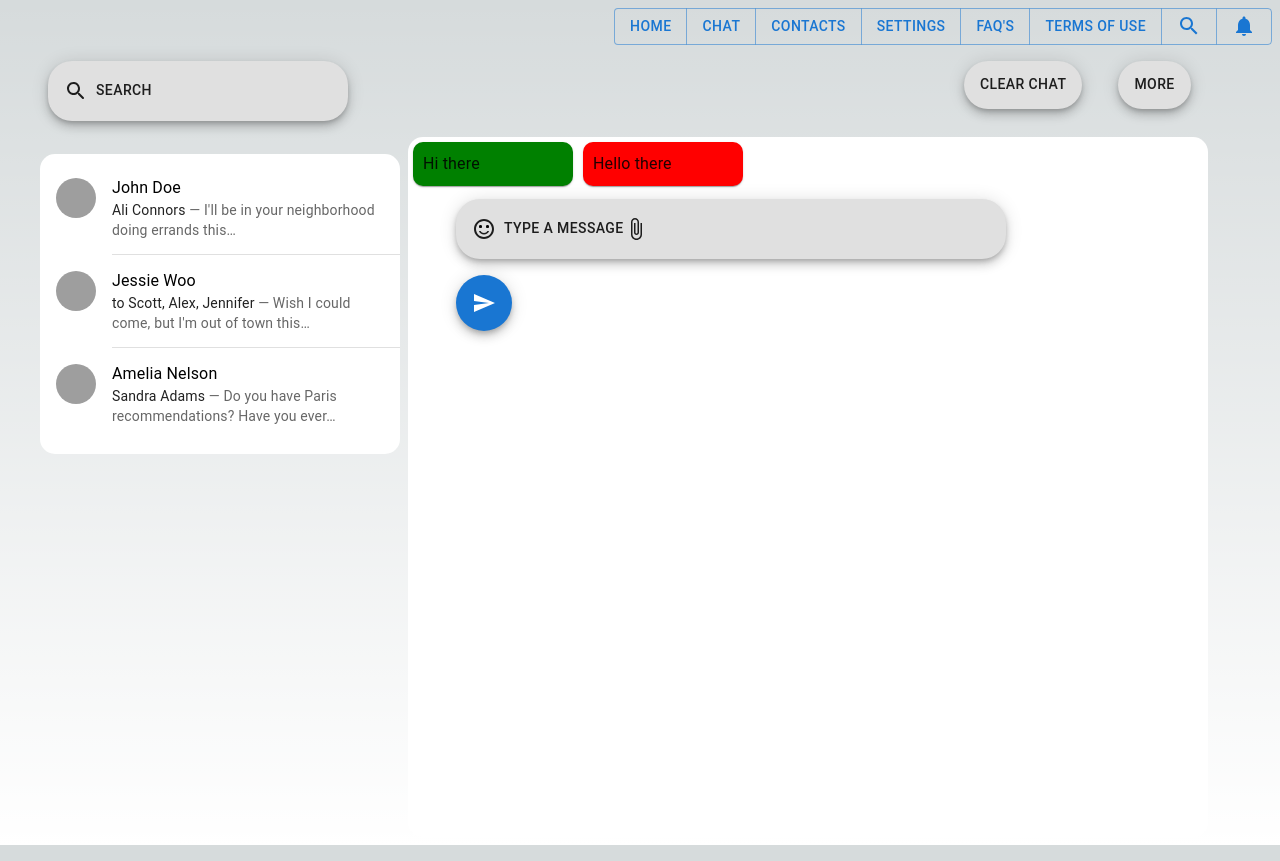
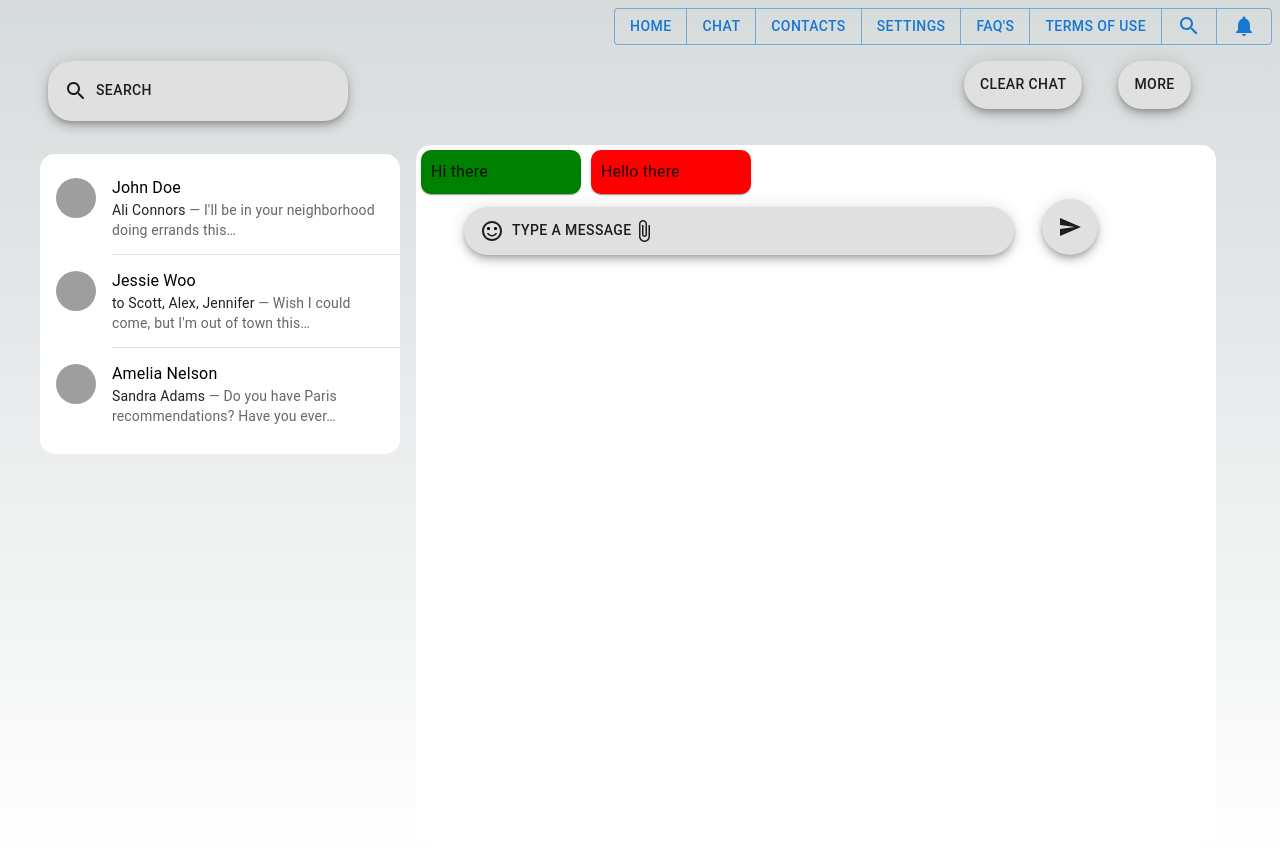
Before and after one commit to bad-eastwind/chatapp_prime, a Next.js app: page / in a window 1280 px wide. Built offline with nearby package versions, Linux system fonts and the light colour scheme; grey boxes are pictures that could not be loaded.

Commit message:
Updated by eastwind 28 Jun

```diff
--- a/app/UIcomponents/Chatbg.jsx
+++ b/app/UIcomponents/Chatbg.jsx
@@ -5,6 +5,14 @@ import Paper from '@mui/material/Paper';
 import Typography from "@material-ui/core/Typography";
 import Chatbox from './Chatbox'
 import Chatbottom from './Chatbottom';
+import Fab from "@mui/material/Fab";
+import { styled } from "@mui/system";
+import SendIcon from '@mui/icons-material/Send';
+
+const FabContainer1 = styled('div')({
+  display: 'flex',
+  gap: '20px', // Set the desired gap between the FABs
+});
 
 export default function Chatbg() {
   return (
@@ -13,7 +21,7 @@ export default function Chatbg() {
         display: 'flex',
         flexWrap: 'wrap',
         '& > :not(style)': {
-          m: 1,
+          m: 2,
           width: 800,
           height: 700,
           borderRadius: '15px',
@@ -23,7 +31,12 @@ export default function Chatbg() {
       <Paper elevation={0}>
       <Typography >
         <Chatbox/>
+        <FabContainer1>
         <Chatbottom/>
+        <Fab color = "Error">
+        <SendIcon />
+        </Fab>
+        </FabContainer1>
       </Typography>
       </Paper>
     </Box>
--- a/app/UIcomponents/Chatbottom.jsx
+++ b/app/UIcomponents/Chatbottom.jsx
@@ -1,7 +1,6 @@
 "use client";
 import SentimentSatisfiedAltIcon from "@mui/icons-material/SentimentSatisfiedAlt";
 import AttachFileIcon from "@mui/icons-material/AttachFile";
-import SendIcon from '@mui/icons-material/Send';
 import * as React from "react";
 import Box from "@mui/material/Box";
 import Fab from "@mui/material/Fab";
@@ -9,7 +8,7 @@ import { styled } from "@mui/system";
 
 const ExtendedFab = styled(Fab)({
   width: "550px", // Set the desired width here
-  height: "60px",
+  // height: "60px",
   display: "flex",
   justifyContent: "flex-start",
   alignItems: "center",
@@ -32,9 +31,6 @@ export default function Chatbottom() {
             <AttachFileIcon sx={{ mr: 1 }} />
           </span>
         </ExtendedFab>
-        <Fab color="primary" aria-label="add">
-        <SendIcon />
-        </Fab>
       </Box>
       </FabContainer1>
     </div>
```
